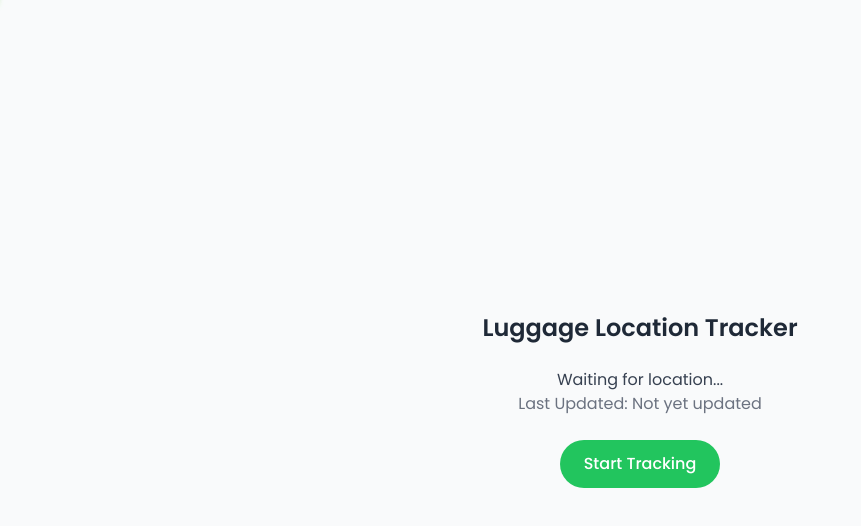
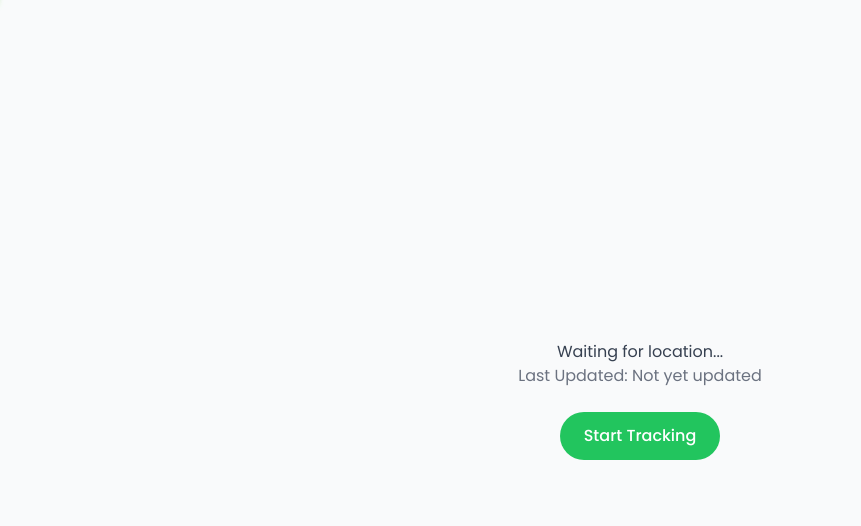
Before and after one commit to ygfest/secure-track-admin, a React (Vite) app in the folder client/: page / in a window 1280 px wide. Shown: the top 526 px of the page, without its empty margins (0-861 px from the left). Built offline with nearby package versions, Linux system fonts and the light colour scheme; no server answers.

Commit message:
minor ui change

```diff
--- a/client/src/home/home.jsx
+++ b/client/src/home/home.jsx
@@ -7,9 +7,8 @@
   const [currentLuggageLong, setCurrentLuggageLong] = useState(null);
   const [locationUpdatedAt, setLocationUpdatedAt] = useState(null);
 
-  const apiUrl = import.meta.env.VITE_API_URL; // assuming you have this in your .env file
+  const apiUrl = import.meta.env.VITE_API_URL;
 
-  // Function to update location on the server
   const updateLocation = async () => {
     if (navigator.geolocation) {
       navigator.geolocation.getCurrentPosition(
@@ -17,7 +16,6 @@
           const { latitude, longitude } = position.coords;
 
           try {
-            // Send the updated location to the server
             await axios.put(`${apiUrl}/luggage-router/update-location`, {
               latitude,
               longitude,
@@ -40,7 +38,6 @@
     }
   };
 
-  // Set an interval to update the location if isLocationOn is true
   useEffect(() => {
     let locationInterval = null;
     if (isLocationOn) {
@@ -56,10 +53,6 @@
 
   return (
     <div className="flex flex-col items-center justify-center h-screen bg-gray-50 p-6">
-      <h1 className="text-2xl font-semibold text-gray-800 mb-6">
-        Luggage Location Tracker
-      </h1>
-
       <div className="text-center mb-6">
         <p className="text-gray-700">
           {currentLuggageLat && currentLuggageLong
```
